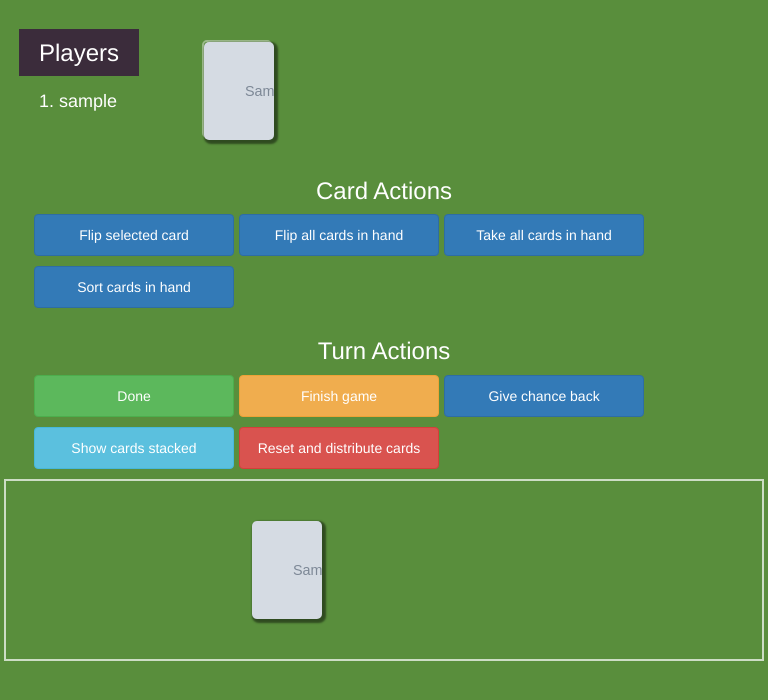
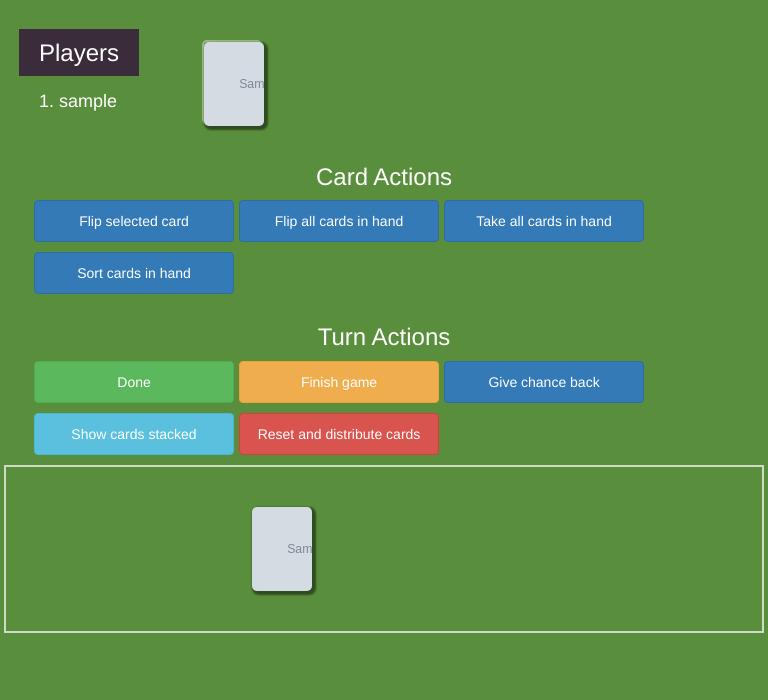
Before and after one commit to Sanvit-Katrekar/badam-7, a Flask app: template app/templates/play.html in a window 768 px wide. Shown: the top 700 px of the page. Run offline with Flask 3, Linux system fonts and the light colour scheme; the template is opened without the code that fills it: most values are stand-ins (such as "Sample title", 1, 10 or a date in 2020); grey boxes marked "Sample" are stand-in pictures; some libraries are stand-ins or nearby versions; some web fonts are replaced.

Commit message:
fix: responsive design for smaller tabs

```diff
--- a/app/static/css/play.css
+++ b/app/static/css/play.css
@@ -9,6 +9,13 @@
 @media (max-height: 575.98px) {
   :root {
     --card-width: 5rem;
+    --card-height: calc(var(--card-width) * var(--aspect-ratio));
+  }
+}
+
+@media (min-width: 481px) and (max-width: 1080px) {
+  :root {
+    --card-width: 6rem;
     --card-height: calc(var(--card-width) * var(--aspect-ratio));
   }
 }
```
